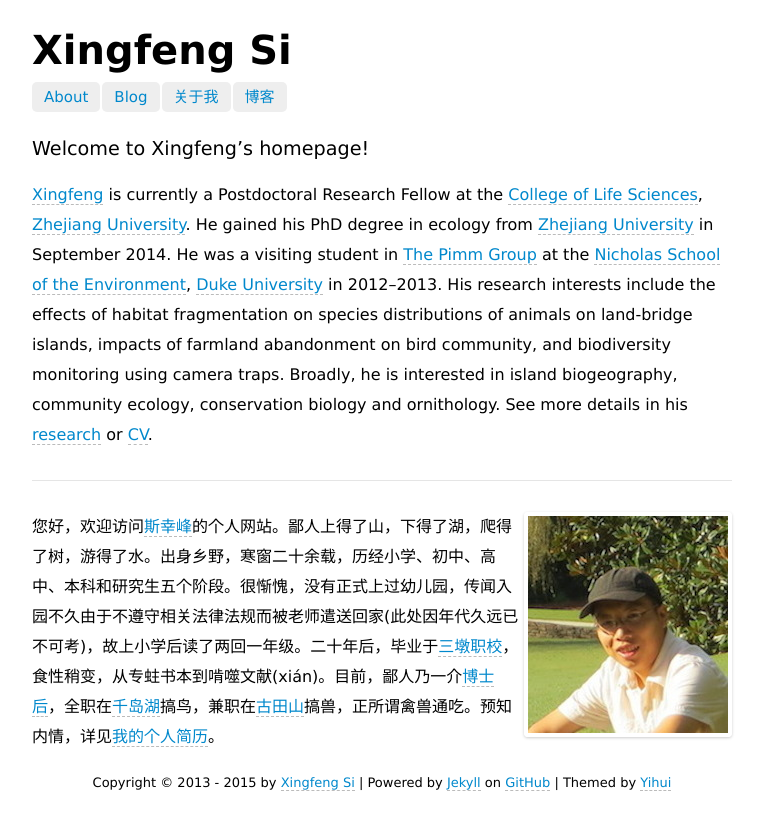
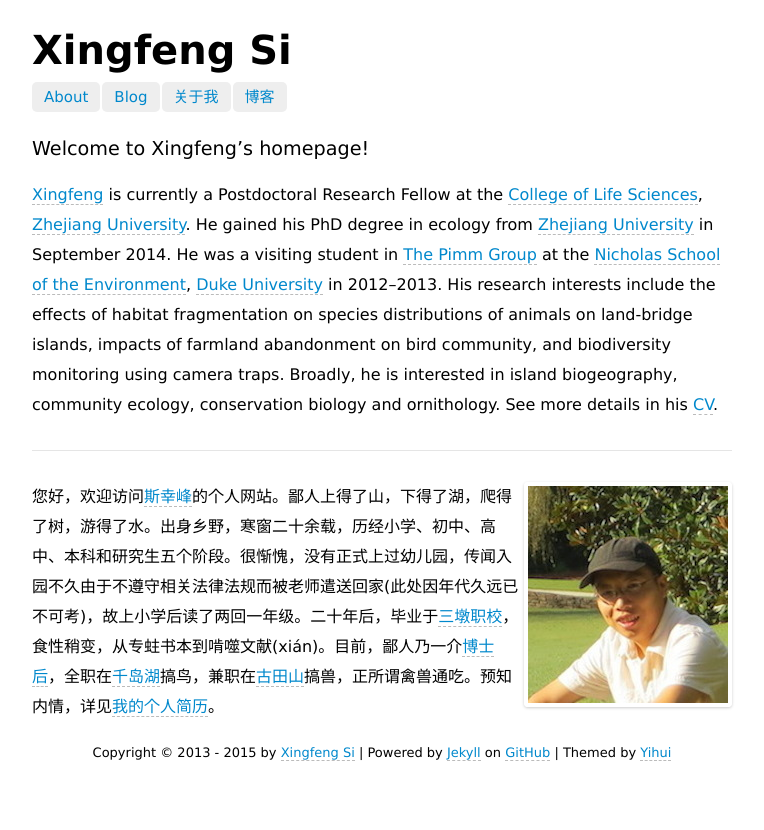
Before and after one commit to sixf/sixf.github.io, a Jekyll site: the page built from index.md, in a window 1280 px wide. Shown: the top 830 px of the page, without its empty margins (258-1022 px from the left). Built offline with Jekyll 4.4.1, drawn with Linux system fonts in a browser that asks for light colours; Markdown is read by kramdown in place of the engine named in the settings.

Commit message:
remove Research link

```diff
--- a/index.md
+++ b/index.md
@@ -5,7 +5,7 @@ layout: home
 
 <big>Welcome to Xingfeng’s homepage! </big>
 
-[Xingfeng](http://sixf.org "Xingfeng Si") is currently a Postdoctoral Research Fellow at the [College of Life Sciences](http://www.cls.zju.edu.cn/en/), [Zhejiang University](http://www.zju.edu.cn/english/ "Zhejiang University"). He gained his PhD degree in ecology from [Zhejiang University](http://www.zju.edu.cn/english/ "Zhejiang University") in September 2014. He was a visiting student in [The Pimm Group](http://www.thepimmgroup.org) at the [Nicholas School of the Environment](http://nicholas.duke.edu), [Duke University](http://www.duke.edu) in 2012–2013. His research interests include the effects of habitat fragmentation on species distributions of animals on land-bridge islands, impacts of farmland abandonment on bird community, and biodiversity monitoring using camera traps. Broadly, he is interested in island biogeography, community ecology, conservation biology and ornithology. See more details in his [research](http://sixf.org/en/about "About Xingfeng") or [CV](http://sixf.org/files/others/cv_en.pdf).
+[Xingfeng](http://sixf.org "Xingfeng Si") is currently a Postdoctoral Research Fellow at the [College of Life Sciences](http://www.cls.zju.edu.cn/en/), [Zhejiang University](http://www.zju.edu.cn/english/ "Zhejiang University"). He gained his PhD degree in ecology from [Zhejiang University](http://www.zju.edu.cn/english/ "Zhejiang University") in September 2014. He was a visiting student in [The Pimm Group](http://www.thepimmgroup.org) at the [Nicholas School of the Environment](http://nicholas.duke.edu), [Duke University](http://www.duke.edu) in 2012–2013. His research interests include the effects of habitat fragmentation on species distributions of animals on land-bridge islands, impacts of farmland abandonment on bird community, and biodiversity monitoring using camera traps. Broadly, he is interested in island biogeography, community ecology, conservation biology and ornithology. See more details in his [CV](http://sixf.org/files/others/cv_en.pdf).
 
 
 ---
```
